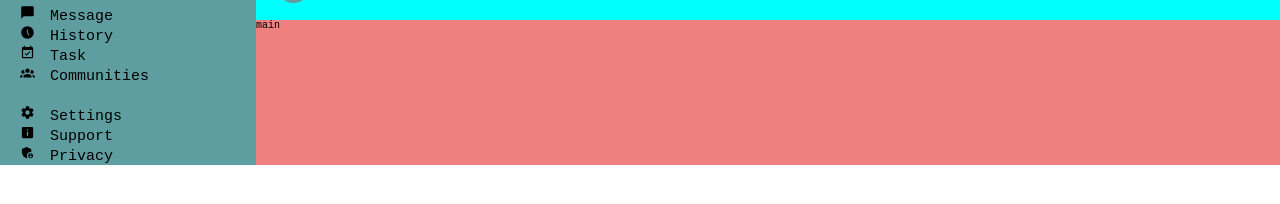
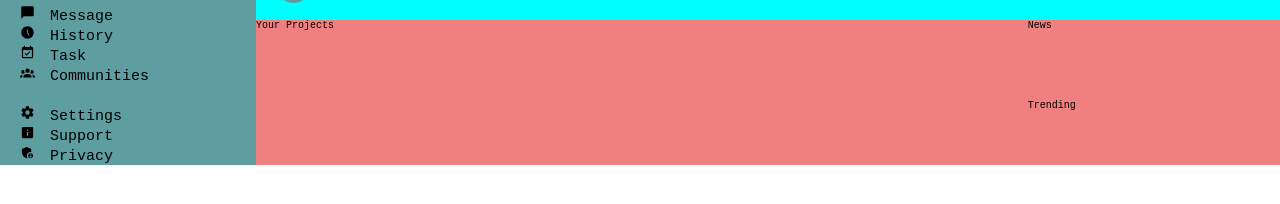
Before and after one commit to eramaan/dashboard-project, a plain HTML site: page index.html in a window 1280 px wide. Shown: the part 100-304 px from the top of the page. Drawn offline with Linux system fonts and the light colour scheme.

Commit message:
started the main area

```diff
--- a/index.html
+++ b/index.html
@@ -55,7 +55,11 @@
                 </ul>
             </div>
         </div>
-        <div id="main-content">main</div>
+        <div id="main-content">
+            <div id="project">Your Projects</div>
+            <div id="news">News</div>
+            <div id="trending">Trending</div>
+        </div>
     </div>
 
 </body>
--- a/style.css
+++ b/style.css
@@ -127,3 +127,12 @@ li {
     border-radius: 15px;
     padding: 4px 8px;
 }
+#main-content {
+    display: grid;
+    grid-template-rows: repeat(2, 1fr);
+    grid-template-columns: 3fr 1fr;
+    gap: 15px;
+}
+#project {
+    grid-row: span 2;
+}
```
